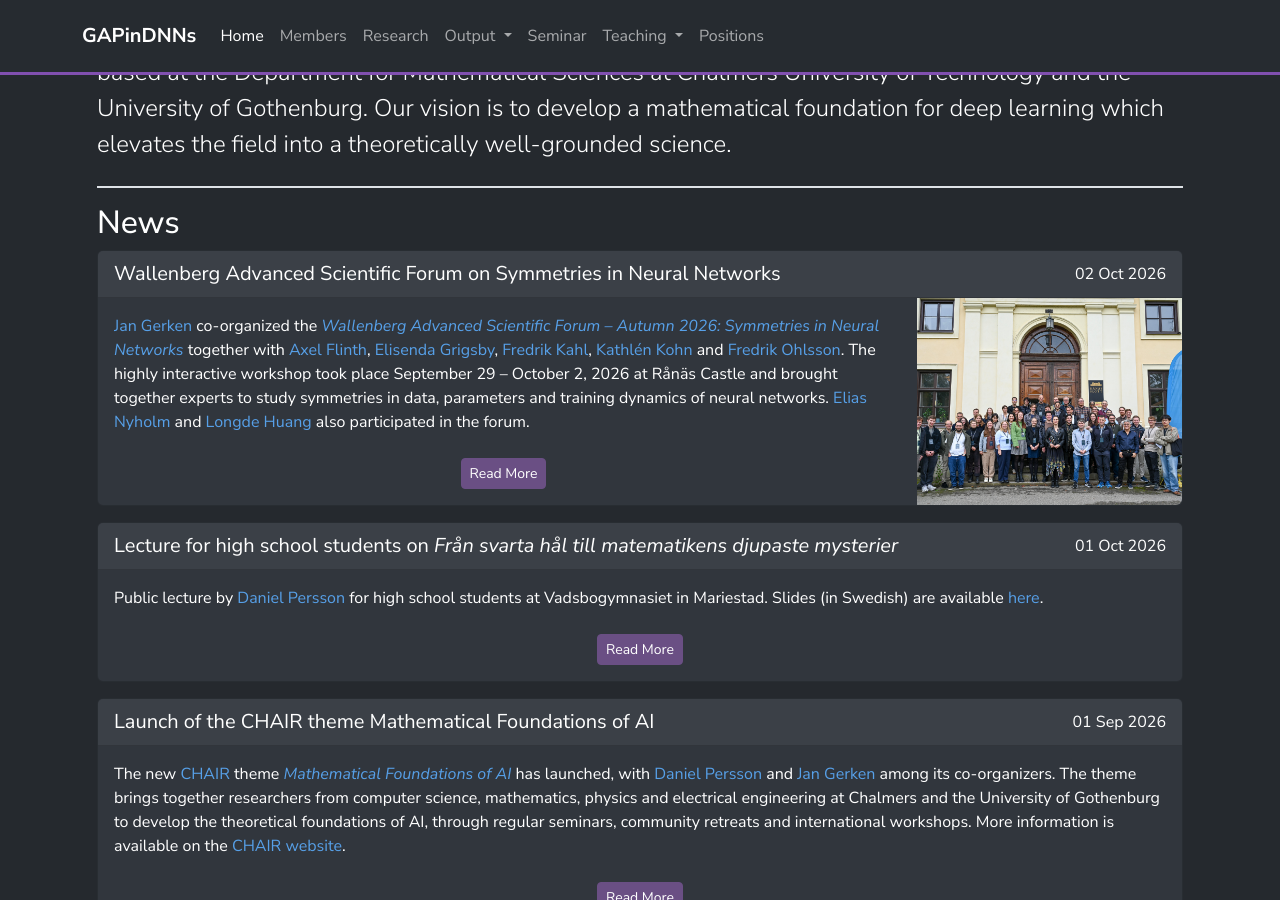
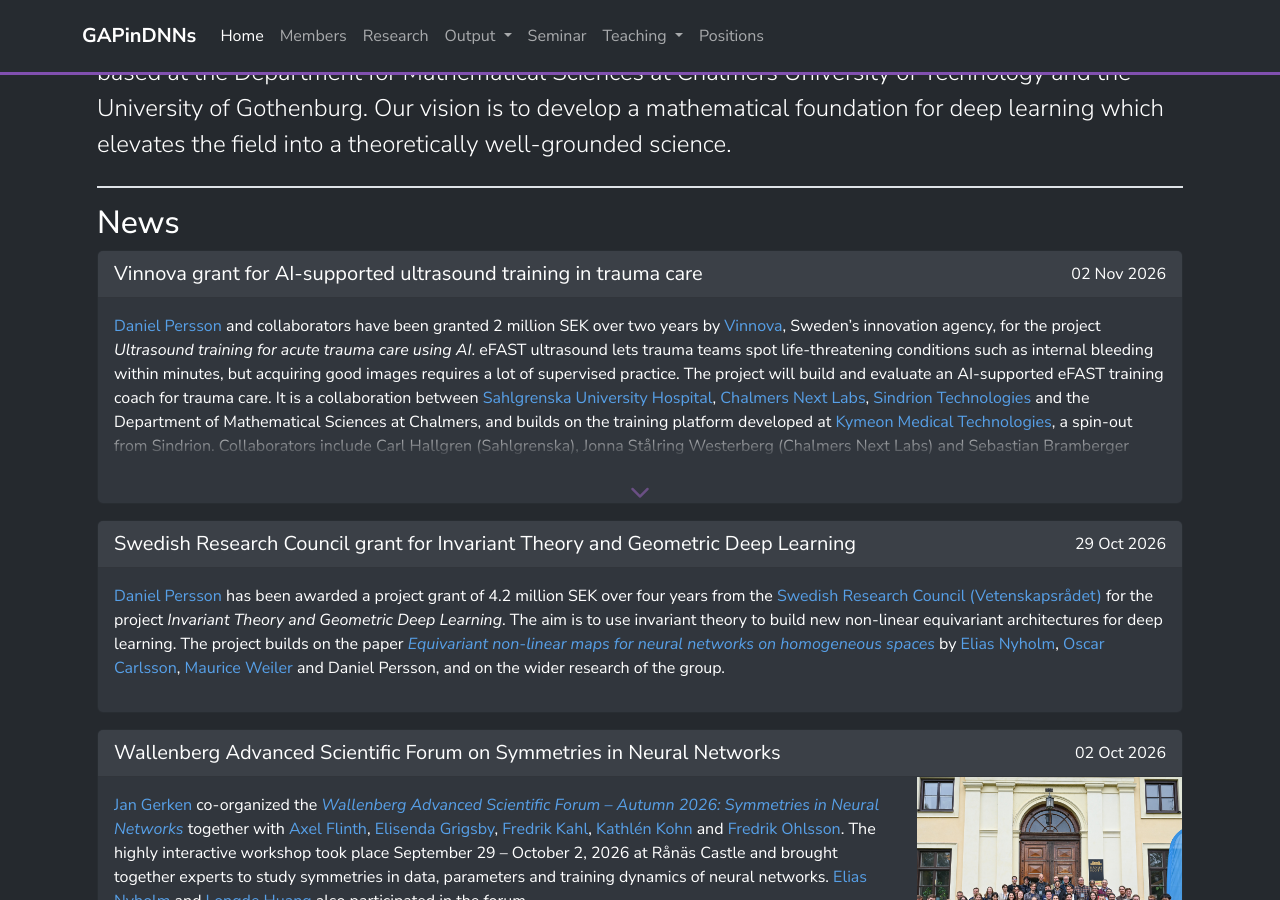
Before and after one commit to GAPinDNNs/gapindnns.github.io, a Jekyll site: the page built from _pages/index.md, in a window 1280 px wide and 900 px high, scrolled down 659 px. Built offline with Jekyll 4.4.1, drawn with Linux system fonts in a browser that asks for light colours; nearby versions of some CDN libraries.

Commit message:
Add news posts on Vetenskapsrådet and Vinnova grants
Co-Authored-By: Claude Opus 5.5 <noreply@anthropic.com>

```diff
--- a/_data/news.yml
+++ b/_data/news.yml
@@ -1,3 +1,11 @@
+- date: 2026-11-02
+  headline: "Vinnova grant for AI-supported ultrasound training in trauma care"
+  text: |
+    [Daniel Persson](/members/Daniel_Persson) and collaborators have been granted 2 million SEK over two years by [Vinnova](https://www.vinnova.se/en/), Sweden's innovation agency, for the project *Ultrasound training for acute trauma care using AI*. eFAST ultrasound lets trauma teams spot life-threatening conditions such as internal bleeding within minutes, but acquiring good images requires a lot of supervised practice. The project will build and evaluate an AI-supported eFAST training coach for trauma care. It is a collaboration between [Sahlgrenska University Hospital](https://www.sahlgrenska.se/en/), [Chalmers Next Labs](https://chalmersnextlabs.se/), [Sindrion Technologies](https://www.sindrion.com/) and the Department of Mathematical Sciences at Chalmers, and builds on the training platform developed at [Kymeon Medical Technologies](https://kymeon.com/), a spin-out from Sindrion. Collaborators include Carl Hallgren (Sahlgrenska), Jonna Stålring Westerberg (Chalmers Next Labs) and Sebastian Bramberger (Kymeon).
+- date: 2026-10-29
+  headline: "Swedish Research Council grant for Invariant Theory and Geometric Deep Learning"
+  text: |
+    [Daniel Persson](/members/Daniel_Persson) has been awarded a project grant of 4.2 million SEK over four years from the [Swedish Research Council (Vetenskapsrådet)](https://www.vr.se/english.html) for the project *Invariant Theory and Geometric Deep Learning*. The aim is to use invariant theory to build new non-linear equivariant architectures for deep learning. The project builds on the paper [*Equivariant non-linear maps for neural networks on homogeneous spaces*](https://link.springer.com/article/10.1007/s44439-026-00004-z) by [Elias Nyholm](/members/Elias_Nyholm), [Oscar Carlsson](/members/Oscar_Carlsson), [Maurice Weiler](https://maurice-weiler.gitlab.io/) and Daniel Persson, and on the wider research of the group.
 - date: 2026-10-02
   headline: "Wallenberg Advanced Scientific Forum on Symmetries in Neural Networks"
   link: https://wasp-sweden.org/wallenberg-advanced-scientific-forum-autumn-2026/
```
